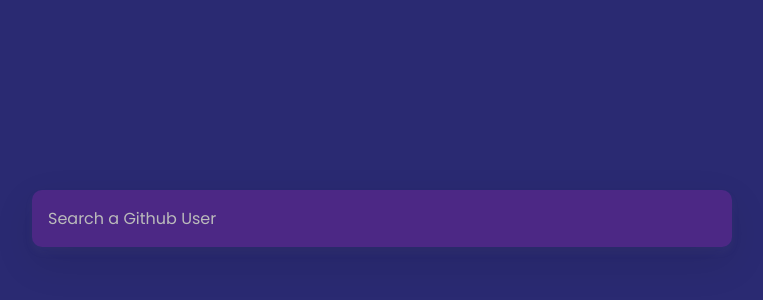
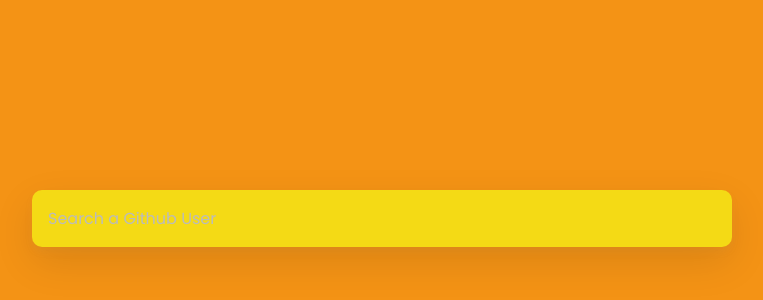
Before and after one commit to aasthapuri/GitHubProfiles, a plain HTML site: page index.html in a window 1280 px wide. Shown: the part 166-466 px from the top of the page, without its empty margins (258-1021 px from the left). Drawn offline with nearby package versions, Linux system fonts and the light colour scheme.

Commit message:
Update style.css

```diff
--- a/style.css
+++ b/style.css
@@ -5,7 +5,7 @@
 }
 
 body {
-  background-color: #2a2a72;
+  background-color: #f49315;
   color: #fff;
   font-family: 'Poppins', sans-serif;
   display: flex;
@@ -25,7 +25,7 @@
 .user-form input {
   width: 100%;
   display: block;
-  background-color: #4c2885;
+  background-color: #f4da15;
   border: none;
   border-radius: 10px;
   color: #fff;
@@ -47,7 +47,7 @@
 
 .card {
   max-width: 800px;
-  background-color: #4c2885;
+  background-color: #f4da15;
   border-radius: 20px;
   box-shadow: 0 5px 10px rgba(154, 160, 185, 0.05),
     0 15px 40px rgba(0, 0, 0, 0.1);
```
